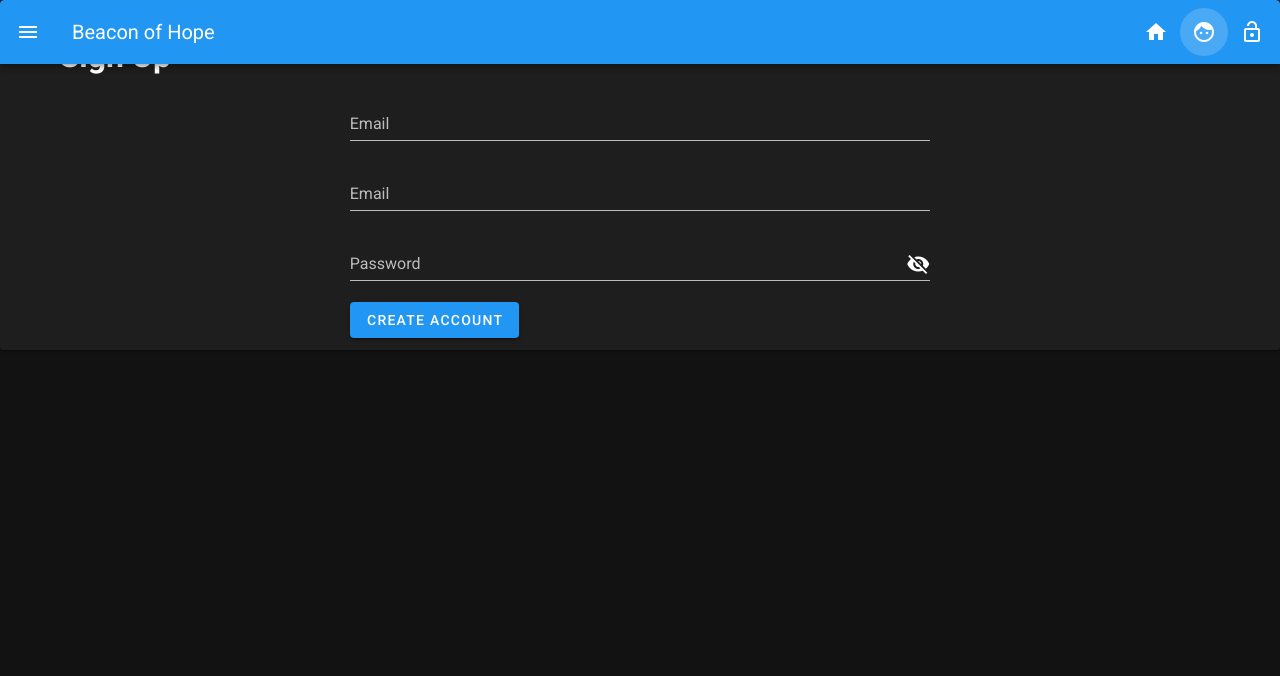
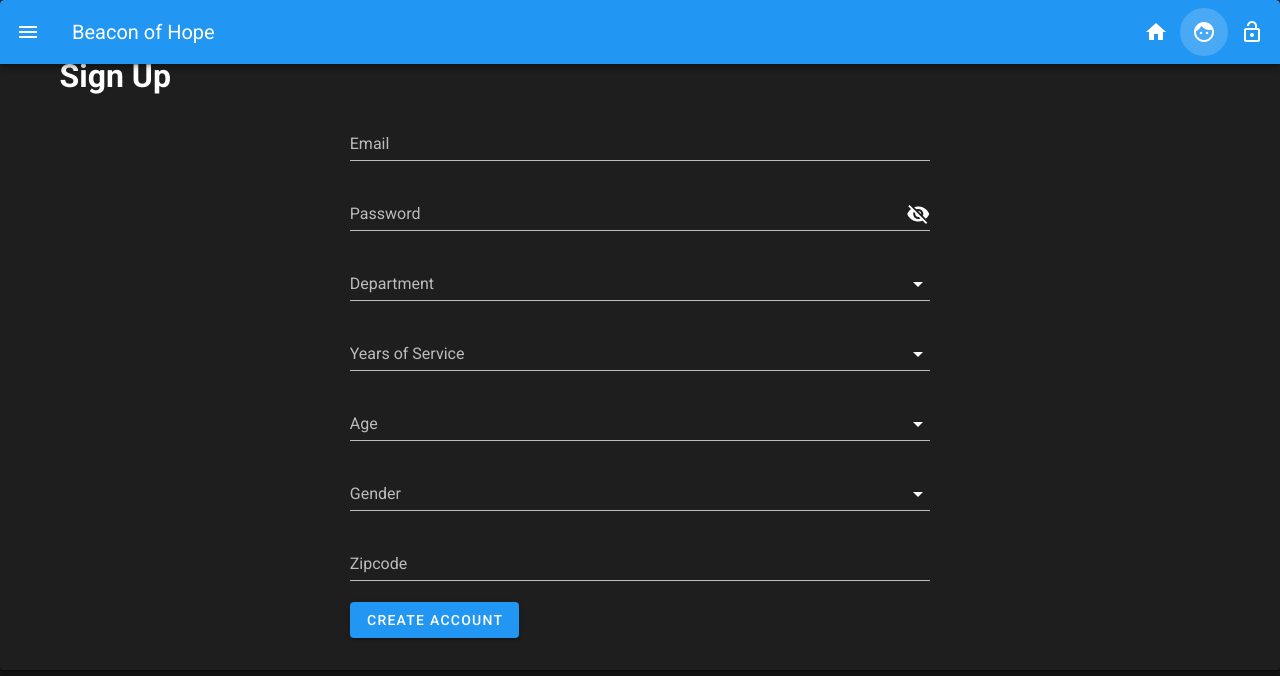
Before and after one commit to clearobject/hackathon-2019, a Vue app: page /signup in a window 1280 px wide. Shown: the top 676 px of the page. Built offline with nearby package versions, Linux system fonts and the light colour scheme.

Commit message:
Creating user document now with user creation

```diff
--- a/src/App.vue
+++ b/src/App.vue
@@ -21,11 +21,11 @@
         </v-btn>
       </v-app-bar>
 
-      <v-sheet class="overflow-y-auto">
-        <v-container>
-          <v-content>
-            <router-view />
-          </v-content>
+      <v-sheet
+        class="overflow-y-auto"
+      >
+        <v-container class="my-5">
+          <router-view />
         </v-container>
       </v-sheet>
     </v-card>
--- a/src/components/Login.vue
+++ b/src/components/Login.vue
@@ -1,8 +1,8 @@
 <template>
-  <v-container>
   <v-layout
     text-center
     wrap
+    fill-height
   >
     <v-flex md12>
       <v-text-field
@@ -35,7 +35,6 @@
       </v-btn>
     </v-flex>
   </v-layout>
-  </v-container>
 </template>
 
 <script>
--- a/src/components/Signup.vue
+++ b/src/components/Signup.vue
@@ -21,15 +21,6 @@
           <v-layout column>
             <v-flex>
               <v-text-field
-                id="email"
-                name="email"
-                label="Email"
-                type="email"
-                required
-              />
-            </v-flex>
-            <v-flex>
-              <v-text-field
                 v-model="email"
                 :rules="[rules.required]"
                 name="input-password"
@@ -46,6 +37,50 @@
                 label="Password"
                 hint="At least 6 characters"
                 @click:append="showPw = !showPw"
+              />
+            </v-flex>
+            <v-flex>
+              <v-select
+                v-model="departmentSelect"
+                :items="departments"
+                :rules="[rules.required]"
+                name="input-department"
+                label="Department"
+              />
+            </v-flex>
+            <v-flex>
+              <v-select
+                v-model="yearsOfServiceSelect"
+                :items="yearsOfService"
+                :rules="[rules.required]"
+                name="input-years-of-service"
+                label="Years of Service"
+              />
+            </v-flex>
+            <v-flex>
+              <v-select
+                v-model="ageSelect"
+                :items="age"
+                :rules="[rules.required]"
+                name="input-age"
+                label="Age"
+              />
+            </v-flex>
+            <v-flex>
+              <v-select
+                v-model="genderSelect"
+                :items="gender"
+                :rules="[rules.required]"
+                name="input-gender"
+                label="Gender"
+              />
+            </v-flex>
+            <v-flex>
+              <v-text-field
+                v-model="zipCode"
+                :rules="[rules.numberOnly, rules.required]"
+                name="input-zipcode"
+                label="Zipcode"
               />
             </v-flex>
             <v-flex>
@@ -71,10 +106,39 @@ export default {
 	data: () => ({
 		email: '',
 		password: '',
+		departmentSelect: '',
+		departments: [
+			'Medical',
+			'Police',
+			'Firefighter',
+		],
+		yearsOfServiceSelect: '',
+		yearsOfService: [
+			'0-3',
+			'3-6',
+			'6-10',
+			'10-20',
+			'20+',
+		],
+		ageSelect: '',
+		age: [
+			'20-30',
+			'30-40',
+			'40-50',
+			'50+',
+		],
+		genderSelect: '',
+		gender: [
+			'Male',
+			'Female',
+			'Other / Prefer not to say',
+		],
+		zipCode: undefined,
 		rules: {
 			required: (value) => !!value || 'Required.',
 			min: (v) => v.length >= 6 || 'Min 6 characters',
 			emailMatch: () => ('The email and password you entered don\'t match'),
+			numberOnly: (v) => /^[0-9\-]*$/.test(v) || 'Zipcode can only be numbers',
 		},
 		showPw: false,
 		errorText: '',
@@ -83,8 +147,20 @@ export default {
 		createAccount() {
 			console.log(this.email, this.password);
 			firebase.auth().createUserWithEmailAndPassword(this.email, this.password).then(
-				(user) => {
-					console.log(user);
+				(credentials) => {
+					const uid = credentials.user.uid;
+					console.log(credentials);
+					firebase
+						.firestore()
+						.collection('users')
+						.doc(uid)
+						.set({
+							department: this.departmentSelect,
+							yearsOfService: this.yearsOfServiceSelect,
+							age: this.ageSelect,
+							gender: this.genderSelect,
+							zipCode: this.zipCode,
+						});
 					console.log('User creation is successful');
 				}
 			).catch(
```
Lines whose indentation alone changed are shown as unchanged.
